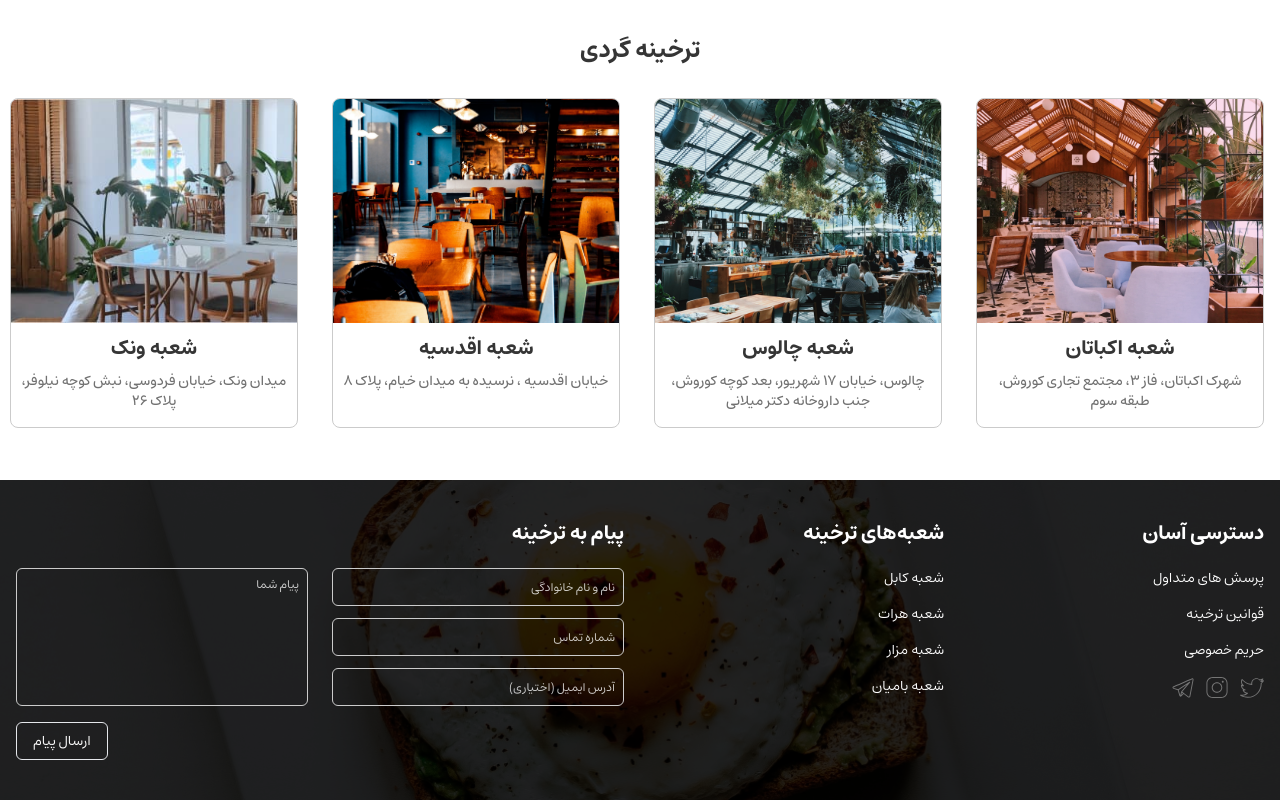
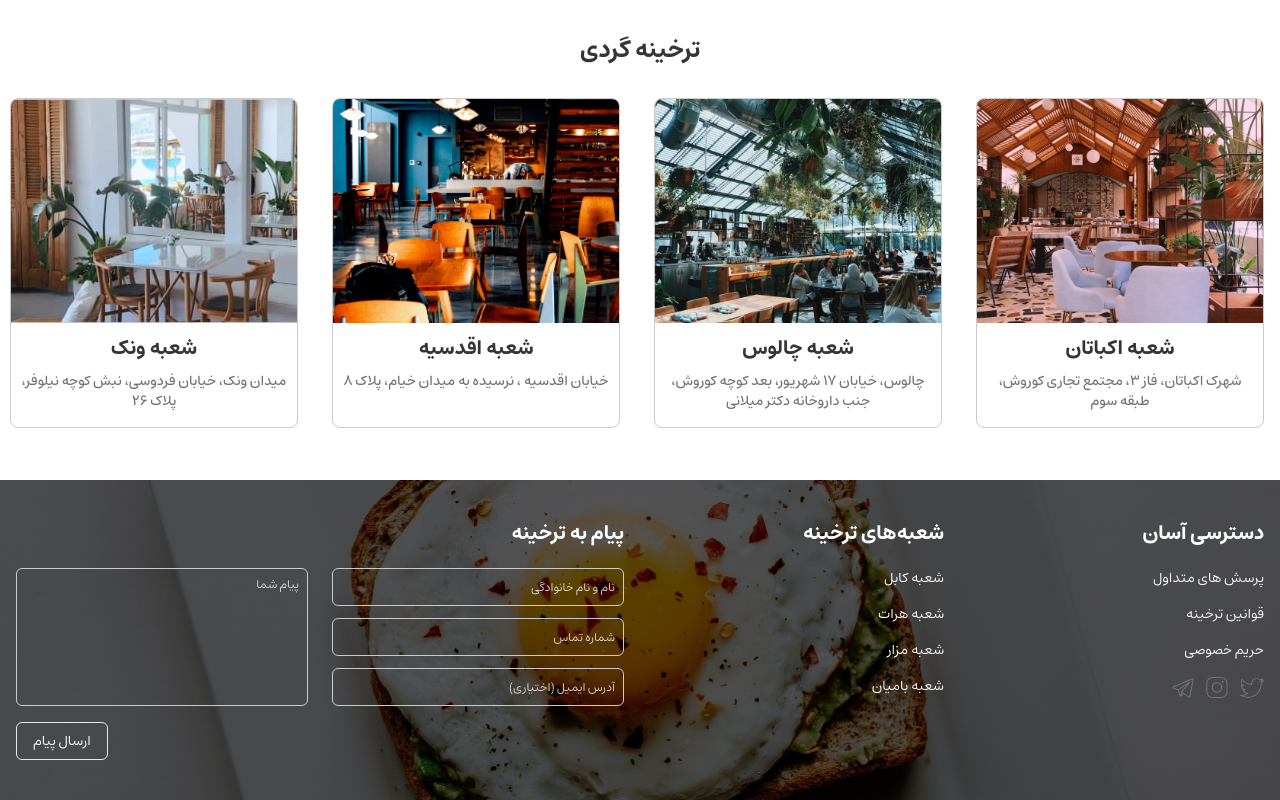
Before and after one commit to alizada-sharifi/tarkhineh, a React (Vite) app: page / in a window 1280 px wide. Shown: the part 1203-2003 px from the top of the page. Built offline with nearby package versions, Linux system fonts and the light colour scheme.

Commit message:
update footer

```diff
--- a/src/components/layout/website/Footer.jsx
+++ b/src/components/layout/website/Footer.jsx
@@ -6,7 +6,7 @@ import MessageForm from "./MessageForm";
 function Footer() {
   return (
     <footer className="overflow-hidden text-white bg-center bg-cover bg-footer-layer">
-      <div className="w-full h-full bg-black/85">
+      <div className="w-full h-full bg-black/65">
         <div className="container">
           <div className="py-10">
             <div className="grid grid-cols-12 gap-8">
```
